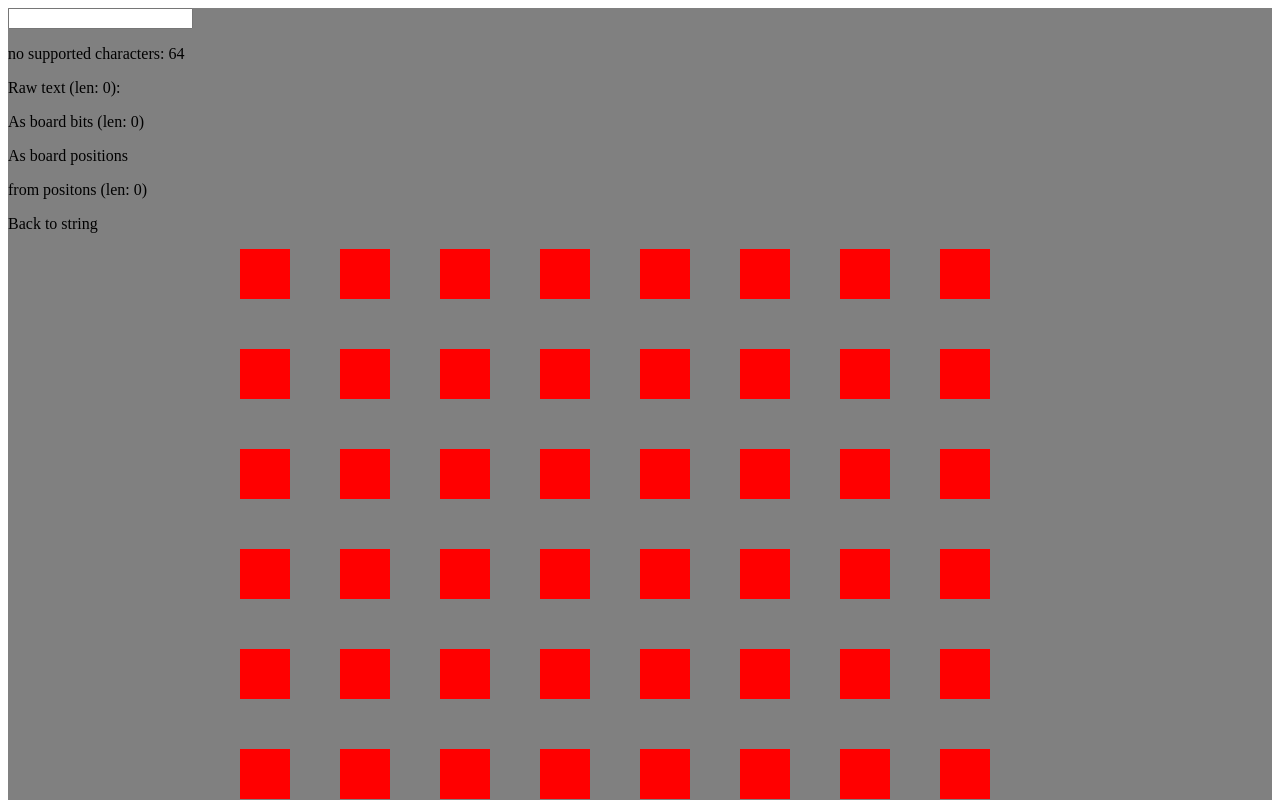
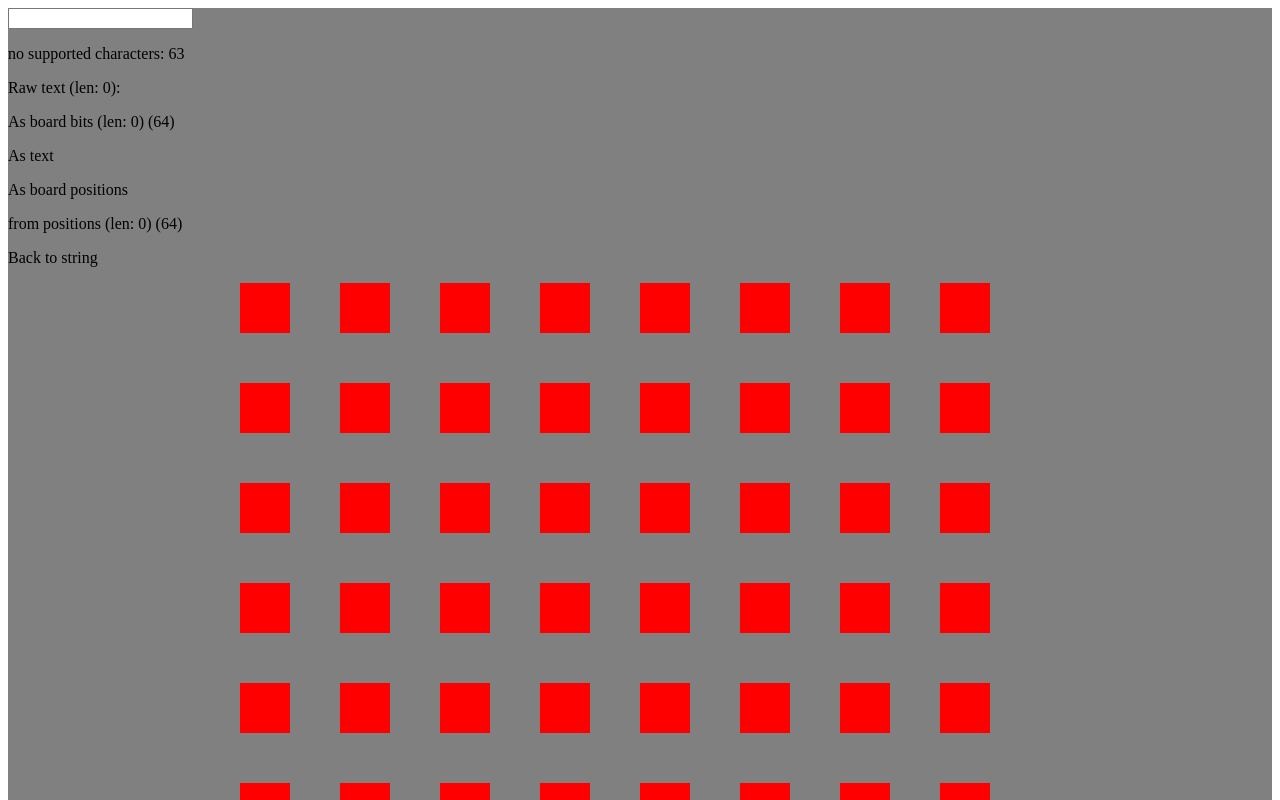
Before and after one commit to pdrabik223/chess_mk5, a React (Vite) app in the folder webapp/: page / in a window 1280 px wide. Shown: the top 800 px of the page. Built offline with nearby package versions, Linux system fonts and the light colour scheme.

Commit message:
working encoding

```diff
--- a/webapp/src/App.tsx
+++ b/webapp/src/App.tsx
@@ -7,110 +7,148 @@ const supportedCharacters: String =
   "0123456789" +
   "abcdefghijklmnopqrstuvwxyz" +
   "ABCDEFGHIJKLMNOPQRSTUVWXYZ" +
-  "_" + ".";
+  "_";
 
 
-class BoardBits {
-  base64string: string = ""
-  static noPieces = 32
-  static no64byteChunks = 24
+class VBytes {
+  // Variable byte length memory structure
+  // Every 'byte' encodes with different length
+  // first bit of every byte is reserved for encoding '0', meaning 0 = "1000"
+  // bytes are encoded linearly, meaning 1 = "0100", 2 = "0100", 3 = "0001"
 
+
+
+  buffer: string = ""
+
+  // map: Map<number, string> = new Map<number, string>()
+
+  maxByteLength: number = 64
+  minByteLength: number = 32
 
   constructor(base64String?: string) {
     if (base64String == null) return;
-    else this.base64string = new BoardBits().encodeString(base64String)
-
+    else this.buffer = new VBytes().encodeString(base64String)
   }
 
+
+
   toPositions(): number[] {
-    let index = 0;
+
     let positions: number[] = []
 
-    let data_copy = this.base64string
+    let bufferCopy = this.buffer
 
-    while (index < 32) {
-      if (data_copy.length == 0) {
-        return positions
-      };
+    for (let vByte = 0; vByte < this.maxByteLength - this.minByteLength; vByte++) {
+      let byteLength = this.maxByteLength - vByte  // first bit is reserved for empty indicator
 
-      if (data_copy.length < 64 - index) {
-        console.log(data_copy.length)
-        console.log("padding by", (64 - index) - data_copy.length)
-        data_copy.padEnd((64 - index) - data_copy.length, "0")
-      }
+      if (bufferCopy.length == 0) break;
 
-      let number = data_copy.substring(0, 64 - index)
-      let pos = number.indexOf('1');
-      if (pos == -1)
-        // return positions;
-        positions.push(0)
-      else
-        positions.push(pos + 1)
-      data_copy = data_copy.substring(64 - index)
-      index += 1
+      positions.push(bufferCopy.indexOf('1'))
+
+      bufferCopy = bufferCopy.substring(byteLength)
 
     }
     return positions;
-
   }
 
   fromPositions(data: number[]) {
-    if (data.length == 0) this.base64string = ""
-    let index = 0;
-    while (1 < 2) {
-      if (data.length == index) return
-      for (let i = 0; i < 64 - index; i++) {
-        if (data[index] == i + 1)
-          this.base64string += '1'
-        else
-          this.base64string += '0'
-      }
-      index += 1
+    this.buffer = ""
+
+    if (data.length == 0) return
+
+    for (let d = 0; d < data.length || d >= this.minByteLength; d++) {
+      let byteLength = this.maxByteLength - d
+      this.buffer += "0".repeat(data[d]) + '1' + "0".repeat(byteLength - data[d] - 1)
     }
 
   }
   decodeString(): string {
-    if (this.base64string.length == 0)
+    if (this.buffer.length == 0)
       return ""
 
+    let bufferCopy = this.buffer;
+    let stringBuffer = ""
 
-    let dataCopy = this.base64string;
+    for (let vByte = 0; vByte < this.maxByteLength - this.minByteLength; vByte++) {
+      let byteLength = this.maxByteLength - vByte  // first bit is reserved for empty indicator
+
+      if (bufferCopy.length == 0) break;
+
+      let byteData: string = bufferCopy.substring(1, byteLength)
+      bufferCopy = bufferCopy.substring(byteLength)
+
+      stringBuffer += byteData
+
+    }
+
     let text = ""
-
-    while (dataCopy.length != 0) {
-
-      let char = dataCopy.indexOf('1')
-      if (char == -1) return text;
+    while (stringBuffer.length != 0) {
+      let char = stringBuffer.indexOf('1')
+      if (char == -1) break;
+      stringBuffer = stringBuffer.substring(64)
       text += supportedCharacters[char]
-      dataCopy = dataCopy.substring(64)
 
     }
     return text;
 
   }
+
   encodeString(base64String: String): string {
-    this.base64string = ""
+    this.buffer = ""
 
     if (base64String.length == 0)
-      return this.base64string
+      return this.buffer
 
-    // if (base64String.length >= BoardBits.no64byteChunks) {
-    //   console.log("data is longer than available space, skipping overflow")
-    //   base64String = base64String.substring(0, BoardBits.no64byteChunks)
-    // }
+    let tempBuffer: string = ""
 
     for (let i = 0; i < base64String.length; i++) {
-
       for (let j = 0; j < 64; j++) {
         if (supportedCharacters.indexOf(base64String[i]) == j)
-          this.base64string += '1'
+          tempBuffer += '1'
         else
-          this.base64string += '0'
+          tempBuffer += '0'
       }
     }
-    return this.base64string
+
+    this.buffer = ""
+
+    for (let vByte = 0; vByte < this.maxByteLength - this.minByteLength; vByte++) {
+      let byteLength = this.maxByteLength - vByte - 1 // first bit is reserved for empty indicator
+      if (tempBuffer.length == 0) return this.buffer
+
+      if (tempBuffer.length < byteLength)
+        if (tempBuffer.indexOf('1') != -1)
+          tempBuffer += "0".repeat(byteLength - tempBuffer.length);
+        else return this.buffer
+
+      let byteData: string = tempBuffer.substring(0, byteLength)
+      tempBuffer = tempBuffer.substring(byteLength)
+      let leading = byteData.indexOf('1') == -1 ? '1' : "0"
+      this.buffer += leading + byteData
+
+    }
+
+    return this.buffer
+  }
+
+
+
+  show() {
+    let formatterString = ""
+    let bufferCopy = this.buffer
+
+    for (let vByte = 0; vByte < this.maxByteLength - this.minByteLength; vByte++) {
+      let byteLength = this.maxByteLength - vByte
+      formatterString += bufferCopy.substring(0, byteLength)
+      bufferCopy = bufferCopy.substring(byteLength)
+      formatterString += ` (${byteLength})`
+      if (bufferCopy.length == 0) return formatterString
+      formatterString += ' '
+    }
+    return formatterString
   }
 }
+
 
 function App() {
   const [text, setText] = useState<string>("");
@@ -126,10 +164,9 @@ function App() {
     setText(newValue);
   }
 
-  let board1 = new BoardBits(text)
+  let board1 = new VBytes(text)
 
-
-  let board2 = new BoardBits()
+  let board2 = new VBytes()
   board2.fromPositions(board1.toPositions())
 
   return <div style={{ backgroundColor: 'grey' }}>
@@ -137,9 +174,10 @@ function App() {
     <p>no supported characters: {supportedCharacters.length}</p>
     <p>Raw text (len: {text.length}): {text}</p>
 
-    <p>As board bits (len: {board1.base64string.length}) {board1.base64string}</p>
+    <p>As board bits (len: {board1.buffer.length}) {board1.show()}</p>
+    <p>As text {board1.decodeString()}</p>
     <p>As board positions {board1.toPositions().join(" ")}</p>
-    <p>from positons (len: {board2.base64string.length}) {board2.base64string}</p>
+    <p>from positions (len: {board2.buffer.length}) {board2.show()}</p>
 
     <p>Back to string {board2.decodeString()}</p>
     <BoardWidget board={new Board()}></BoardWidget>
```
